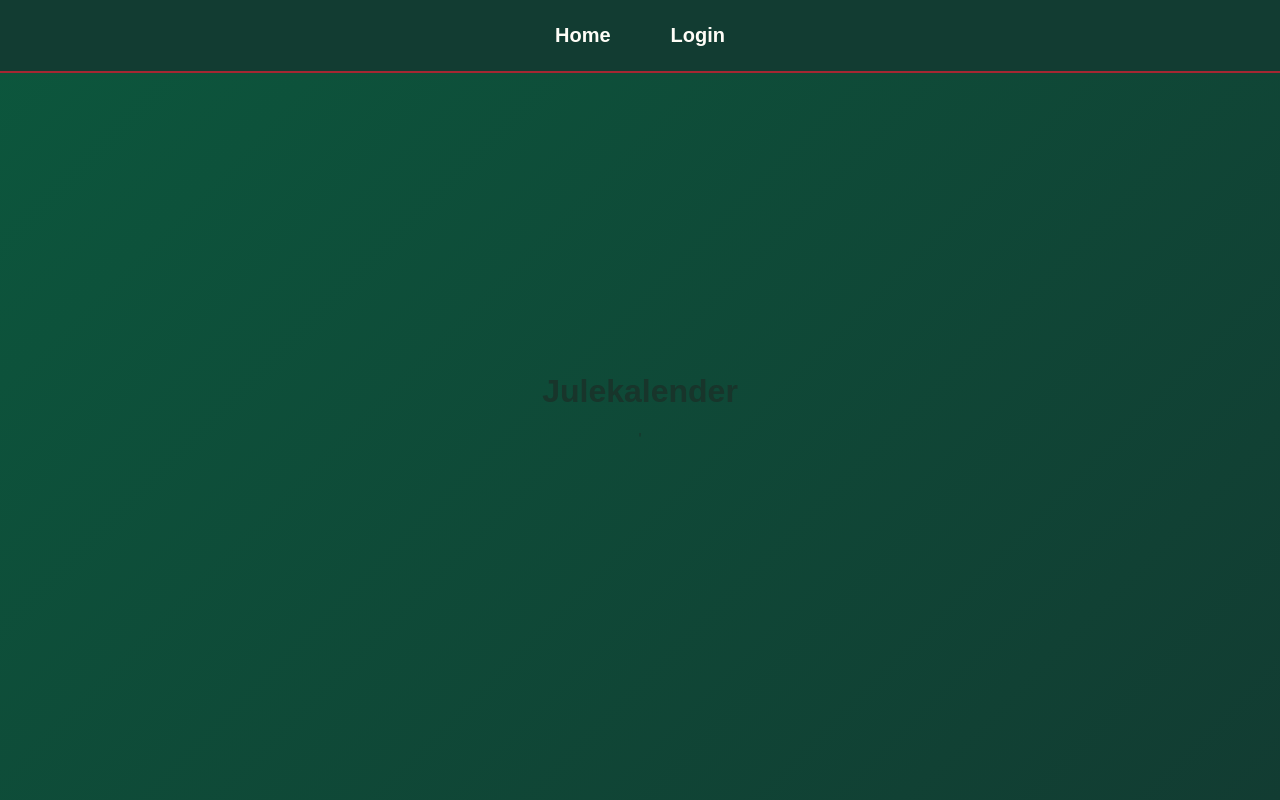
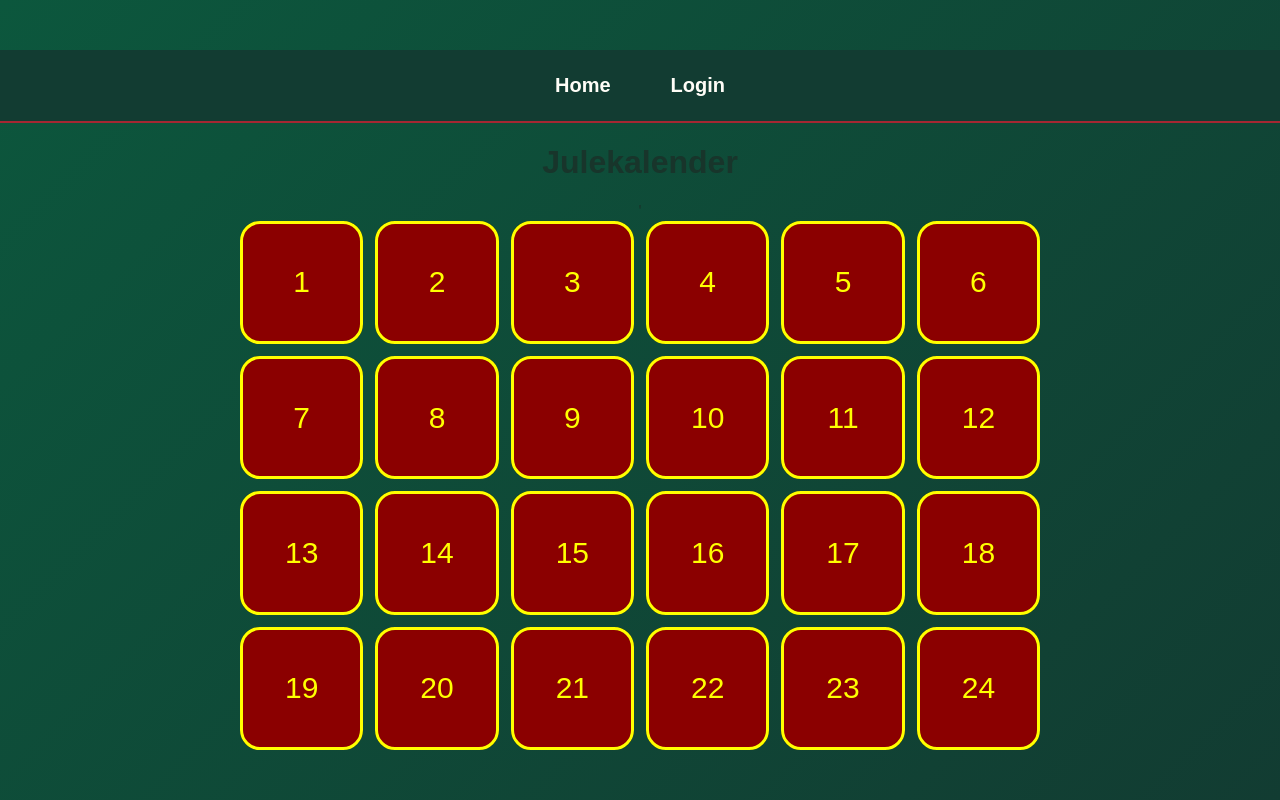
Before and after one commit to Saibot1853/JulekalenderTobias, a Node server app: page / in a window 1280 px wide. Run offline with Node 20, Linux system fonts and the light colour scheme; some libraries are stand-ins or nearby versions.

Commit message:
Kalender css html

```diff
--- /dev/null
+++ b/js/kalender.js
@@ -0,0 +1,6 @@
+document.querySelectorAll('.buttonrutte').forEach(knapp => {
+  knapp.addEventListener('click', () => {
+    knapp.querySelector('.tall').classList.add('skjult');
+    knapp.querySelector('.bakl').classList.remove('skjult');
+  });
+});
--- a/public/css/style.css
+++ b/public/css/style.css
@@ -9,7 +9,7 @@ body {
   flex-direction: column;
   justify-content: center;
   align-items: center;
-  padding: 24px;
+  padding: 0px;
   font-family: Arial, sans-serif;
   color: #18352b;
   background: linear-gradient(135deg, #0c573d, #123c32);
@@ -18,11 +18,12 @@ body {
 #loginovertext {
   margin: 0 0 20px;
   color: #fffdf7;
-  font-size: 2.5rem;
+  font-size: 40px;
 }
 
 #loginform {
-  width: min(100%, 380px);
+  width: 100%;
+  max-width: 380px;
   display: flex;
   flex-direction: column;
   gap: 10px;
@@ -30,7 +31,7 @@ body {
   border: 1px solid #e8dfc9;
   border-radius: 18px;
   background: #fffdf7;
-  box-shadow: 0 18px 50px #061f1780;
+  box-shadow: 0 18px 50px rgba(6, 31, 23, 0.5);
 }
 
 #loginform label {
@@ -43,14 +44,13 @@ body {
   padding: 12px;
   border: 1px solid #cbd5cc;
   border-radius: 8px;
-  font-size: 1rem;
+  font-size: 16px;
 }
 
 #loginform input:focus {
-  outline: 3px solid #2d956655;
+  outline: 3px solid rgba(45, 149, 102, 0.4);
   border-color: #2d9566;
 }
-
 
 #buttonform {
   width: 100%;
@@ -60,7 +60,7 @@ body {
   border-radius: 9px;
   color: white;
   background-color: #a52732;
-  font-size: 1rem;
+  font-size: 16px;
   font-weight: bold;
   cursor: pointer;
   transition: background-color 0.2s, transform 0.2s;
@@ -74,15 +74,14 @@ body {
 #buttonform:active {
   transform: translateY(0);
 }
+
 nav {
-  position: fixed;
-  top: 0;
-  left: 0;
+
   width: 100%;
   padding: 14px 16px;
   background-color: #123c32;
   border-bottom: 2px solid #a52732;
-  z-index: 1000;
+
 }
 
 #navul {
@@ -108,3 +107,61 @@ nav {
 .nav a:hover {
   background-color: #a52732;
 }
+
+#wrapper {
+  width: 100%;
+  max-width: 800px;
+}
+
+#kalender {
+  width: 100%;
+}
+
+#kalender ul {
+  width: 100%;
+  max-width: 1100px;
+  list-style: none;
+  margin: 0;
+  padding: 0;
+  display: grid;
+  grid-template-columns: repeat(6, 1fr);
+  gap: 12px;
+}
+
+#kalender li {
+  aspect-ratio: 1;
+}
+
+.buttonrutte {
+  display: block;
+  width: 100%;
+  margin: 0;
+  padding: 0;
+  border: none;
+  border-radius: 20px;
+  background-color: black;
+  cursor: pointer;
+}
+
+.skall {
+  display: flex;
+  width: 100%;
+  height: 100%;
+}
+
+.åpen {
+  display: flex;
+  justify-content: center;
+  align-items: center;
+  width: 100%;
+  height: 100%;
+  border: 3px solid yellow;
+  border-radius: 20px;
+  background-color: darkred;
+  color: yellow;
+  font-size: 30px;
+}
+
+.valgt {
+  opacity: 0;
+}
--- a/views/index.ejs
+++ b/views/index.ejs
@@ -8,80 +8,36 @@
     <div id="wrapper">
         <div id="boxtop">
 
+
         </div>
-        <div id="boxkalender">
-            <div id="1">
+        <div id="kalender">
+            <ul>
+               <li><button class="buttonrutte"><span class="skall"><span class="åpen">1</span></span></button></li>
+<li><button class="buttonrutte"><span class="skall"><span class="åpen">2</span></span></button></li>
+<li><button class="buttonrutte"><span class="skall"><span class="åpen">3</span></span></button></li>
+<li><button class="buttonrutte"><span class="skall"><span class="åpen">4</span></span></button></li>
+<li><button class="buttonrutte"><span class="skall"><span class="åpen">5</span></span></button></li>
+<li><button class="buttonrutte"><span class="skall"><span class="åpen">6</span></span></button></li>
+<li><button class="buttonrutte"><span class="skall"><span class="åpen">7</span></span></button></li>
+<li><button class="buttonrutte"><span class="skall"><span class="åpen">8</span></span></button></li>
+<li><button class="buttonrutte"><span class="skall"><span class="åpen">9</span></span></button></li>
+<li><button class="buttonrutte"><span class="skall"><span class="åpen">10</span></span></button></li>
+<li><button class="buttonrutte"><span class="skall"><span class="åpen">11</span></span></button></li>
+<li><button class="buttonrutte"><span class="skall"><span class="åpen">12</span></span></button></li>
+<li><button class="buttonrutte"><span class="skall"><span class="åpen">13</span></span></button></li>
+<li><button class="buttonrutte"><span class="skall"><span class="åpen">14</span></span></button></li>
+<li><button class="buttonrutte"><span class="skall"><span class="åpen">15</span></span></button></li>
+<li><button class="buttonrutte"><span class="skall"><span class="åpen">16</span></span></button></li>
+<li><button class="buttonrutte"><span class="skall"><span class="åpen">17</span></span></button></li>
+<li><button class="buttonrutte"><span class="skall"><span class="åpen">18</span></span></button></li>
+<li><button class="buttonrutte"><span class="skall"><span class="åpen">19</span></span></button></li>
+<li><button class="buttonrutte"><span class="skall"><span class="åpen">20</span></span></button></li>
+<li><button class="buttonrutte"><span class="skall"><span class="åpen">21</span></span></button></li>
+<li><button class="buttonrutte"><span class="skall"><span class="åpen">22</span></span></button></li>
+<li><button class="buttonrutte"><span class="skall"><span class="åpen">23</span></span></button></li>
+<li><button class="buttonrutte"><span class="skall"><span class="åpen">24</span></span></button></li>
+            </ul>
 
-            </div>
-            <div id="2">
-
-            </div>
-            <div id="3">
-
-            </div>
-            <div id="4">
-
-            </div>
-            <div id="5">
-
-            </div>
-            <div id="6">
-
-            </div>
-            <div id="7">
-
-            </div>
-            <div id="8">
-
-            </div>
-            <div id="9">
-
-            </div>
-            <div id="10">
-
-            </div>
-            <div id="11">
-
-            </div>
-            <div id="12" class="rute">
-
-            </div>
-            <div id="13">
-
-            </div>
-            <div id="14">
-
-            </div>
-            <div id="15">
-
-            </div>
-            <div id="16">
-
-            </div>
-            <div id="17">
-
-            </div>
-            <div id="18">
-
-            </div>
-            <div id="19">
-
-            </div>
-            <div id="20">
-
-            </div>
-            <div id="21">
-
-            </div>
-            <div id="22">
-
-            </div>
-            <div id="23">
-
-            </div>
-            <div id="24" class="rute">
-
-            </div>
         </div>
     </div>
 
```
